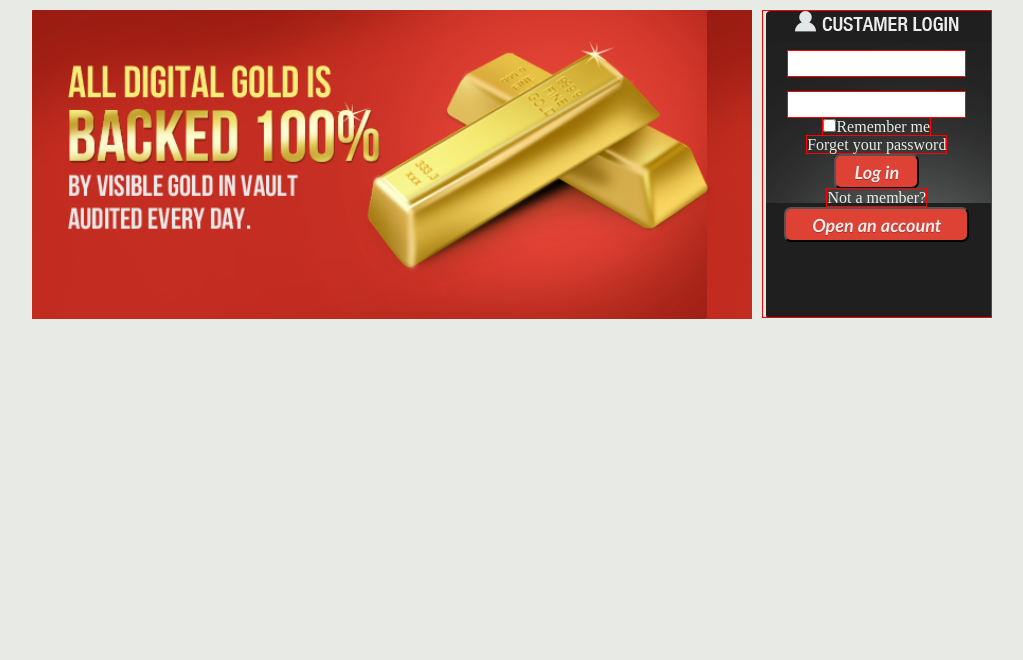
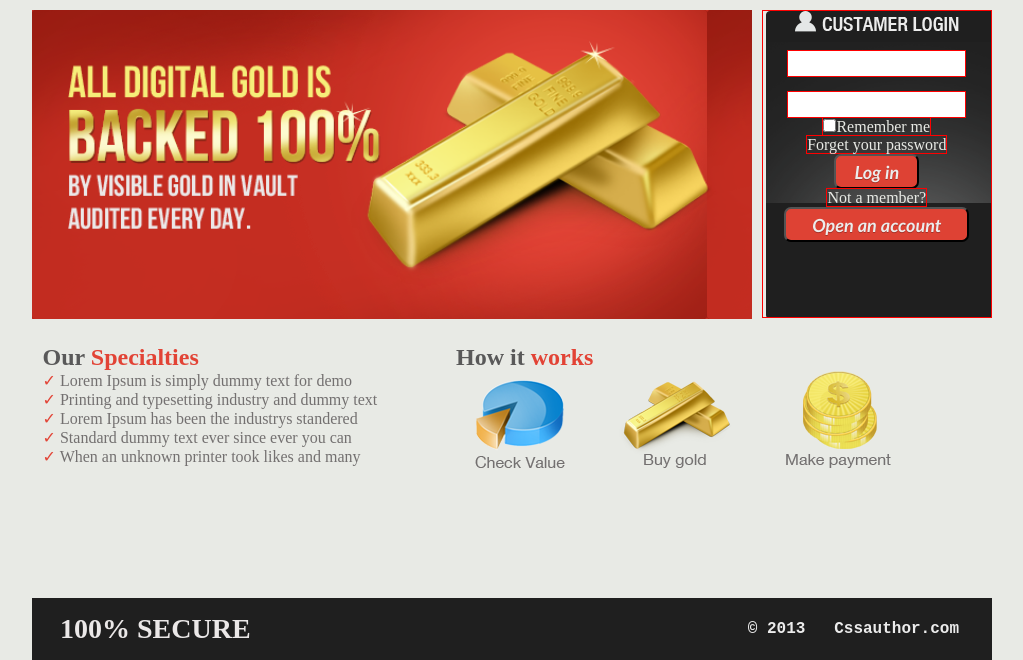
Before and after one commit to 3BEPbE/verstka1, a website: page app/index.html in a window 1280 px wide. Shown: the part 140-800 px from the top of the page, without its empty margins (128-1151 px from the left). Drawn offline with Linux system fonts and the light colour scheme.

Commit message:
project end (login forn not correct)

```diff
--- a/app/index.html
+++ b/app/index.html
@@ -57,6 +57,44 @@
         </form>
     </div>
 
+    <!-- Article zone two -->
+    <div class="article-zone-wrapper">
+        <div class="info">
+            <h2 class="info__item">Our <span class="info_text_theme">Specialties</span></h2>
+            <ul class="items_text">
+                <li class="info__item-list">
+                    Lorem Ipsum is simply dummy text for demo
+                </li>
+                <li class="info__item-list">
+                    Printing and typesetting industry and dummy text
+                </li>
+                <li class="info__item-list">
+                    Lorem Ipsum has been the industrys standered
+                </li>
+                <li class="info__item-list">
+                    Standard dummy text ever since  ever you can
+                </li>
+                <li class="info__item-list">
+                    When an unknown printer took likes and many
+                </li>
+            </ul>
+        </div>
+        <div class="mackets">
+            <h2 class="info__item  info__item_second">How it <span class="info_text_theme">works</span></h2>
+            <div class="mackets__items">
+                <a href="#"><img src="./img/mackets/first.png" class="mackets_img" alt=""></a>
+                <a href="#"><img src="./img/mackets/third.png" class="mackets_img" alt=""></a>
+                <a href="#"><img src="./img/mackets/fourth.png" class="mackets_img" alt=""></a>
+            </div>
+        </div>
+    </div>
+
+    <!-- footer -->
+    <footer class="footer-wrapper">
+        <h2 class="footer-wrapper__item  footer-item_first">100%  secure</h2>
+        <h2 class="footer-wrapper__item  footer-item_second"><pre> © 2013   Cssauthor.com</pre></h2>
+
+    </footer>
 
 
 
--- a/app/scss/main.scss
+++ b/app/scss/main.scss
@@ -140,7 +140,7 @@ body {
     color: #e8eae5;
     text-decoration: none;
     border: 1px solid red;
-    margin-top: 14px;
+
 }
 .form-login__button {
     width: 185px;
@@ -158,3 +158,70 @@ body {
     width: 85px;
     height: 35px;
 }
+
+// Article-zone-wrapper
+
+.article-zone-wrapper {
+    width: 75%;
+    margin-left: auto;
+    margin-right: auto;
+    display: flex;
+    margin-top: 25px;
+}
+.info {
+    padding-left: 1.1%;
+}
+.info__item {
+    color: #595959;
+}
+.info__item_second {
+    padding-left: 50px;
+}
+.info_text_theme {
+    color: #e24335;
+}
+.info__item-list {
+    list-style: none;
+    color: #737070;
+    &::before {
+        content: '✓';
+        color: #e24335;
+    }
+}
+.mackets {
+    padding-left: 3%;
+    box-sizing: border-box;
+}
+.mackets_img {
+    padding-left: 50px;
+}
+
+//footer
+
+.footer-wrapper {
+    width: 75%;
+    margin-top: 33px;
+    margin-right: auto;
+    margin-left: auto;
+    display: flex;
+    justify-content: space-between;
+    align-items: center;
+    background: #1f1f1f;
+    height: 62px;
+    position: absolute;
+    bottom: 0;
+    left: 12.5%;
+}
+.footer-item_first {
+    font-size: 28px;
+    font-family: "Bebas Neue";
+    color: rgb(235, 232, 232);
+    text-transform: uppercase;
+    padding-left: 28px;
+}
+.footer-item_second {
+    font-size: 16px;
+    font-family: "Helvetica";
+    color: rgb(236, 236, 236);
+    padding-right: 33px;
+}
```
Also changed, not shown: app/css/main.css, app/img/mackets/first.png (added), app/img/mackets/fourth.png (added), app/img/mackets/second.png (added), app/img/mackets/third.png (added), 1 other file.
